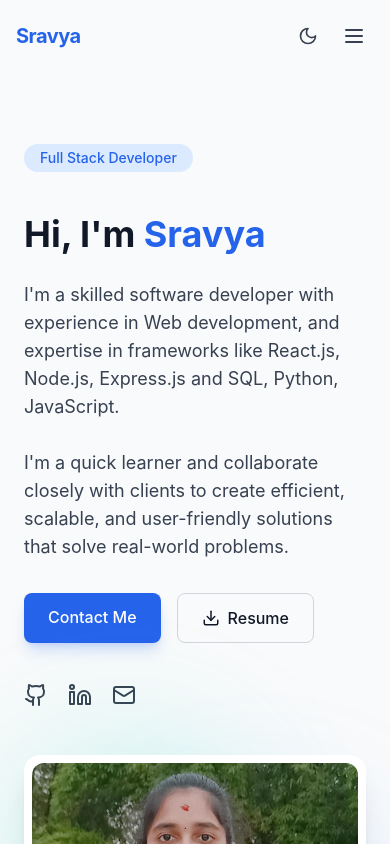
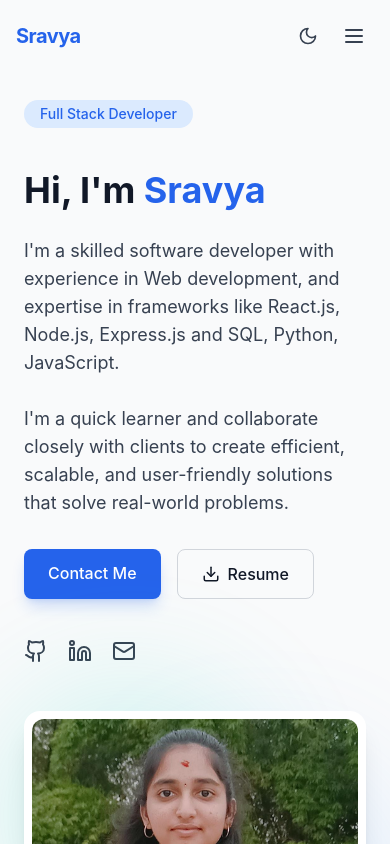
Before and after one commit to veluvarthi-sravya/veluvarthi-sravya, a React (Vite) app: page / in a window 390 px wide. Shown: the top 844 px of the page. Built offline with nearby package versions, Linux system fonts and the light colour scheme.

Commit message:
changes done in padding

```diff
--- a/src/components/Hero.tsx
+++ b/src/components/Hero.tsx
@@ -13,7 +13,7 @@ const Hero: React.FC = () => {
     <section id="home" className="relative min-h-screen flex items-center pt-20">
       <div className="absolute inset-0 bg-gradient-to-br from-blue-50 to-white dark:from-gray-900 dark:to-gray-950 -z-10" />
 
-      <div className="container mx-auto px-6 py-16 md:py-24">
+      <div className="container mx-auto px-6 py-5 md:py-24">
         <div className="grid md:grid-cols-2 gap-12 items-center">
           {/* Text Content */}
           <div className={`space-y-6 transform transition-all duration-1000 ${isVisible ? 'translate-y-0 opacity-100' : 'translate-y-10 opacity-0'}`}>
--- a/src/components/Navbar.tsx
+++ b/src/components/Navbar.tsx
@@ -19,7 +19,7 @@ const Navbar: React.FC = () => {
   const toggleMenu = () => setIsOpen((prev) => !prev);
 
   const navLinks = [
-    { name: "About", href: "#about" },
+    { name: "Home", href: "#home" },
     { name: "Skills", href: "#skills" },
     { name: "Projects", href: "#projects" },
     { name: "Experience", href: "#experience" },
```
